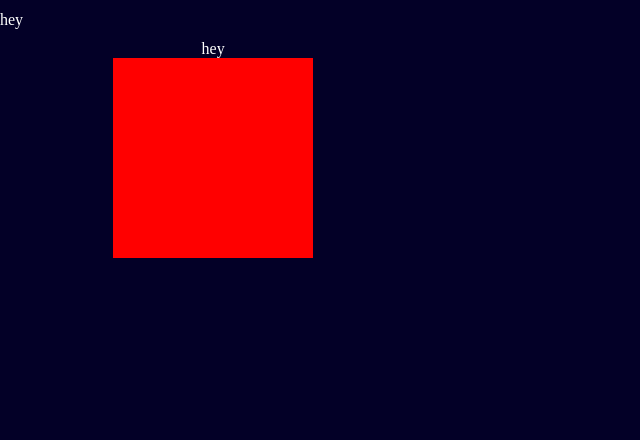
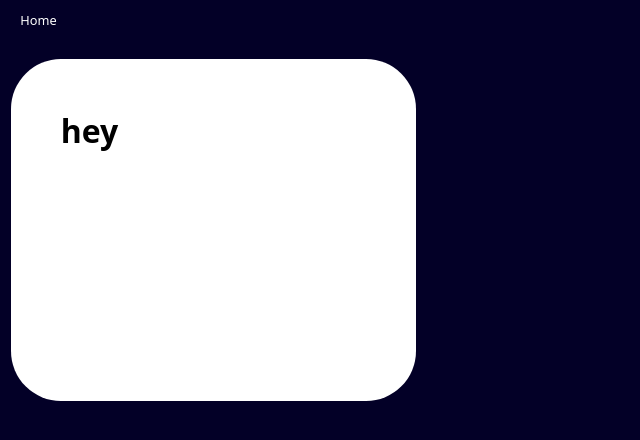
Before and after one commit to BertNK/Frontend1, a React (Vite) app in the folder vite/: page / in a window 1280 px wide. Shown: the top 440 px of the page, without its empty margins (0-640 px from the left). Built offline with nearby package versions, Linux system fonts and the light colour scheme.

Commit message:
Upd (Fixed some files and made it a bit smaller and made the structure for the website itself)

```diff
--- a/vite/src/components/Deel1/dashDeel1.jsx
+++ b/vite/src/components/Deel1/dashDeel1.jsx
@@ -5,7 +5,6 @@ import Saldo from './saldo/saldo.jsx';
 export default function Deel1() {
 return(
     <div className="deel1Container">
-      <a>hey</a>
       <Saldo/>
     </div>
   );
--- a/vite/src/components/Deel1/saldo/saldo.css
+++ b/vite/src/components/Deel1/saldo/saldo.css
@@ -1,5 +1,18 @@
 .saldocontainer{
-    height: 200px;
-    width: 200px;
-    background: red;
+    height: 50%;
+    width: 100%;
+    display: flex;
+    justify-content: center;
+    align-items: center;
 }
+.saldoblock{
+    width: 95%;
+    height: 90%;
+    display: flex;
+    background-color: white ;
+    border-radius: 50px;
+}
+h1{
+    background: transparent;
+    margin: 50px;
+}
--- a/vite/src/components/Deel1/saldo/saldo.jsx
+++ b/vite/src/components/Deel1/saldo/saldo.jsx
@@ -4,7 +4,9 @@ import './saldo.css';
 export default function Saldo() {
 return(
     <div className="saldocontainer">
-
+      <div className="saldoblock">
+        <h1>hey</h1>
+      </div>
     </div>
   );
 }
--- a/vite/src/components/header/header.css
+++ b/vite/src/components/header/header.css
@@ -7,3 +7,24 @@ header{
     flex-direction: row;
     align-items: center;
 }
+.buttoncontainer{
+    height: 100%;
+    width: 30%;
+    display: flex;
+    flex-direction: row;
+    align-items: center;
+}
+.homebutton{
+    height: 100%;
+    width: 20%;
+    display: flex;
+    align-items: center;
+    flex-direction: row;
+    justify-content: center;
+}
+a{
+    font-size: 1vw;
+    transition: 0.3s;
+    cursor: pointer;
+}
+a:hover{transform: scale(1.2)}
--- a/vite/src/components/header/header.jsx
+++ b/vite/src/components/header/header.jsx
@@ -5,7 +5,7 @@ export default function Header() {
 return(
   <header>
     <div className="buttoncontainer">
-      <a>hey</a>
+      <div className='homebutton'><a>Home</a></div>
     </div>
   </header>
   );
--- a/vite/src/css/Global.css
+++ b/vite/src/css/Global.css
@@ -1,6 +1,8 @@
 *{
     margin: 0;
     padding: 0;
+    background-color: #030027;
+    font-family: system-ui, -apple-system, BlinkMacSystemFont, 'Segoe UI', Roboto, Oxygen, Ubuntu, Cantarell, 'Open Sans', 'Helvetica Neue', sans-serif;
 }
 
 a{
--- a/vite/src/css/Main.css
+++ /dev/null
@@ -1,3 +0,0 @@
-a{
-    color: white;
-}
--- a/vite/src/main.jsx
+++ b/vite/src/main.jsx
@@ -2,7 +2,6 @@ import { StrictMode } from 'react';
 import { createRoot } from 'react-dom/client';
 import Home from './pages/home.jsx';
 import './css/Global.css';
-import './css/Main.css';
 
 createRoot(document.getElementById('root')).render(
   <StrictMode>
--- a/vite/src/css/Home.css
+++ b/vite/src/pages/Home.css
@@ -1,11 +1,3 @@
-*{
-    background-color: #030027;
-}
-
-a{
-    color: white;
-}
-
 /* Body */
 .container{
     height: 100vh;
--- a/vite/src/pages/home.jsx
+++ b/vite/src/pages/home.jsx
@@ -1,5 +1,5 @@
 import '../css/Global.css'
-import '../css/Home.css'
+import './Home.css'
 import Header from '../components/header/header.jsx'
 import Deel1 from '../components/Deel1/dashDeel1.jsx'
 
```
